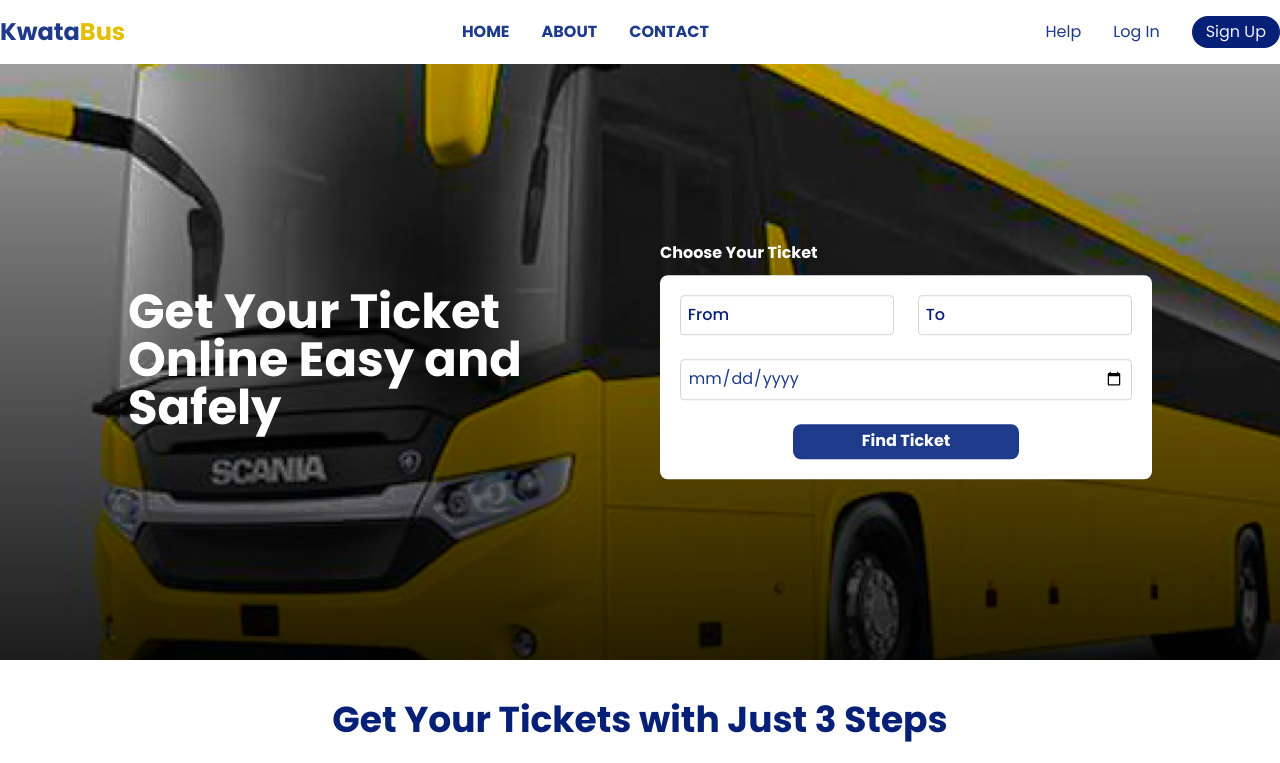
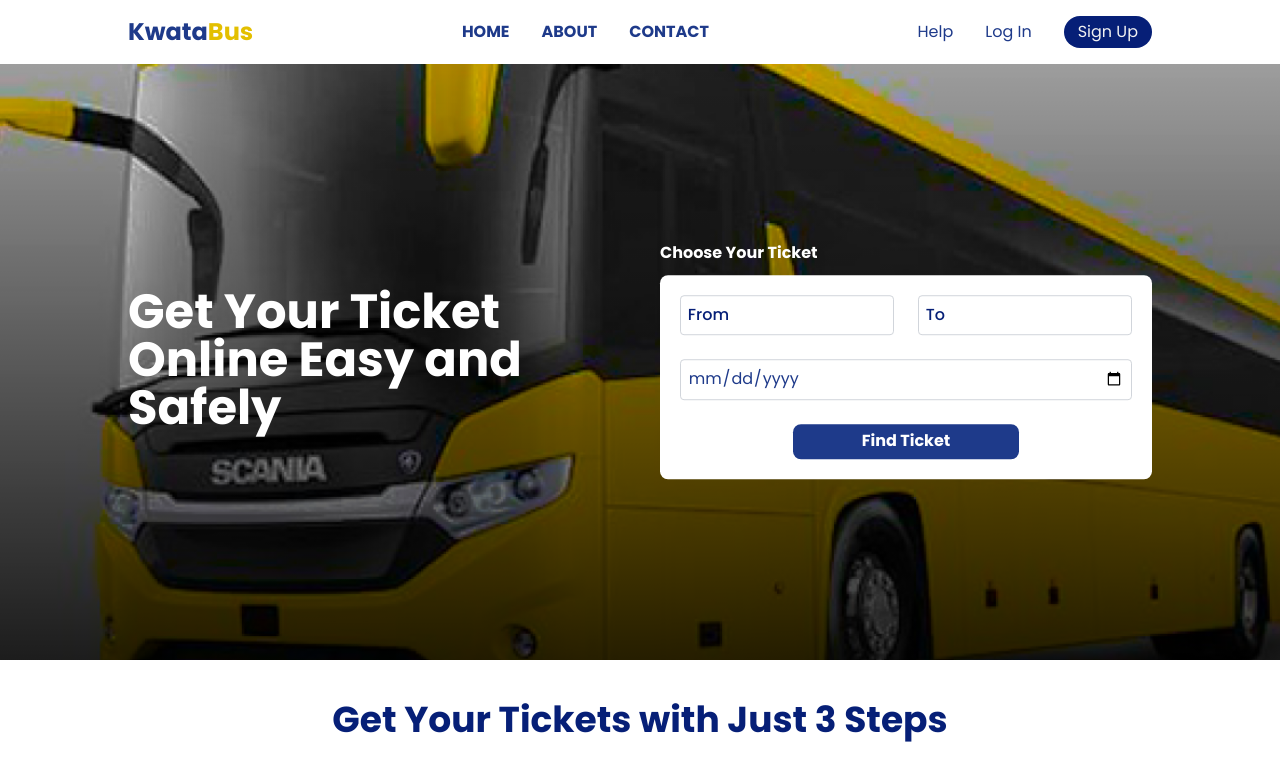
Before and after one commit to Patrickodida/KwataBus-App, a React (Vite) app: page / in a window 1280 px wide. Shown: the top 763 px of the page. Built offline with nearby package versions, Linux system fonts and the light colour scheme.

Commit message:
Add a width of 80% on the navbar

```diff
--- a/src/components/Navbar.jsx
+++ b/src/components/Navbar.jsx
@@ -5,7 +5,7 @@ function Navbar() {
   return (
     <div>
       <section className="bg-white text-blue-900 fixed top-0 left-0 right-0 z-50 w-full">
-        <div className="flex items-center justify-between m-auto w-4/4 max-w-screen-xl py-4">
+        <div className="flex items-center justify-between m-auto w-[80%] max-w-screen-xl py-4">
           <Link href="/" className="site-title font-bold text-2xl">
             Kwata<span style={{ color: "#e3bf00" }}>Bus</span>
           </Link>
```
